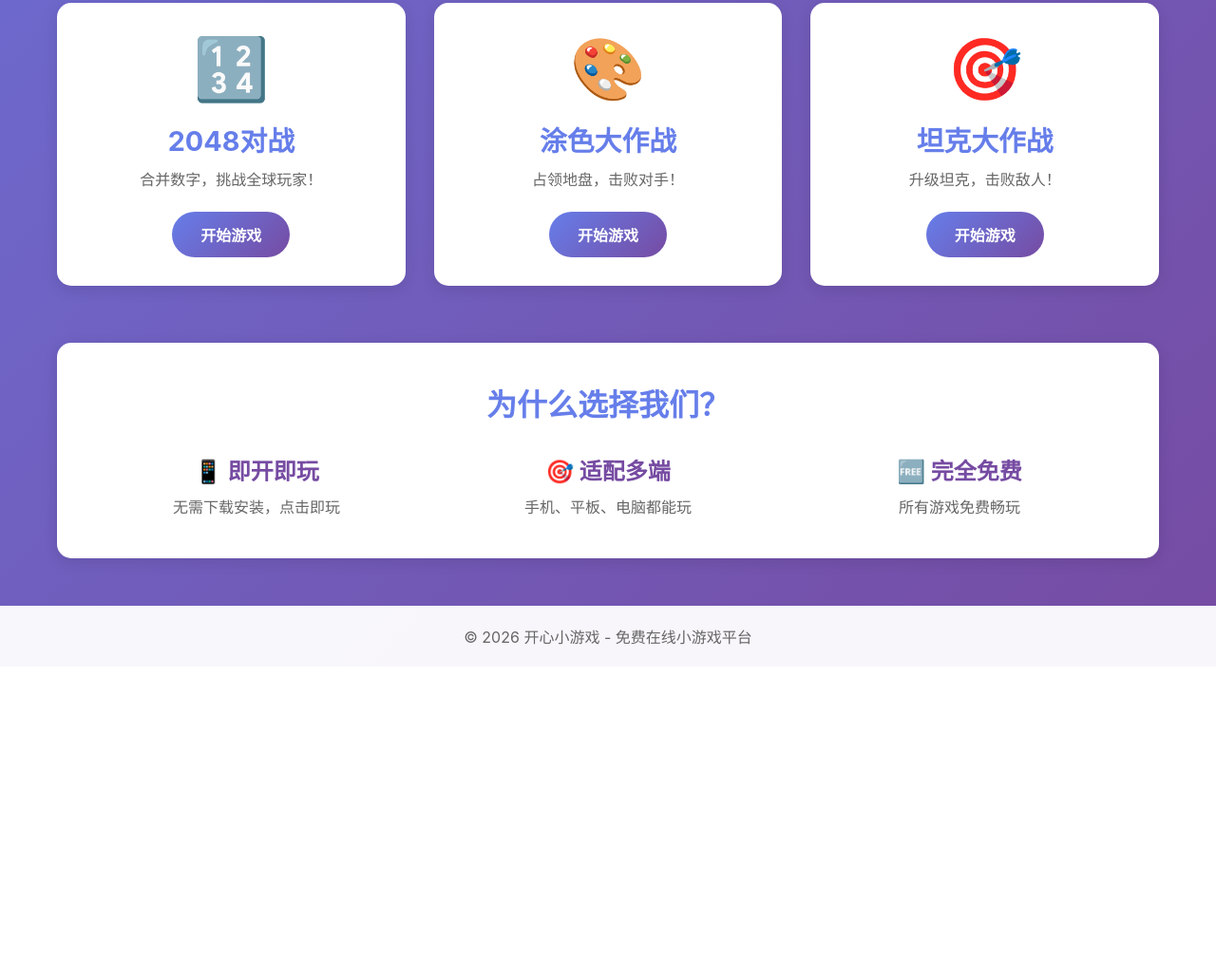
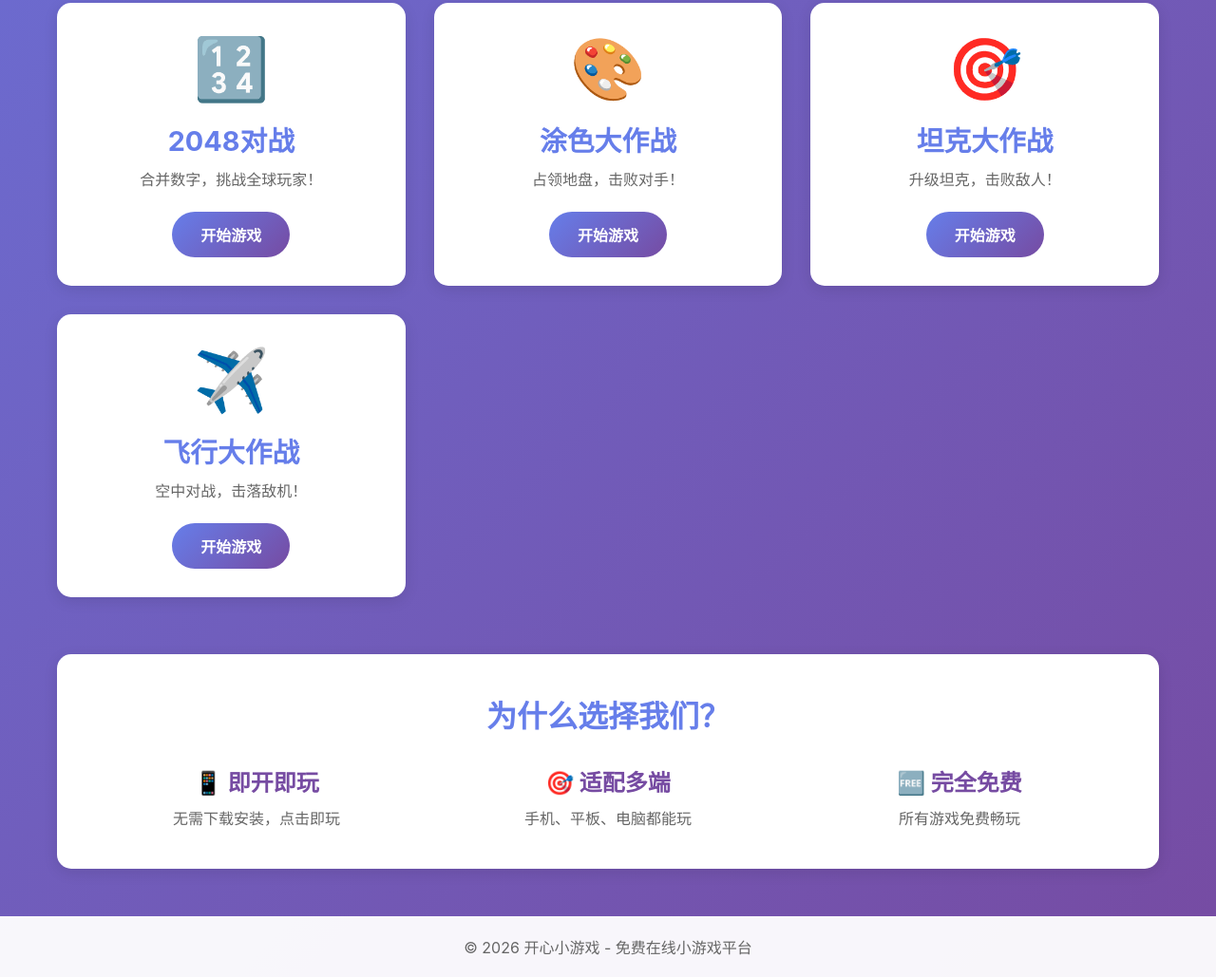
Before and after one commit to luckjackyer/game-website, a plain HTML site: page index.html in a window 1280 px wide. Shown: the part 1463-2492 px from the top of the page at 95% size. Before the commit the page ends 2165 px from the top, so only its background shows below. Drawn offline with Linux system fonts and the light colour scheme.

Commit message:
Update index.html

```diff
--- a/index.html
+++ b/index.html
@@ -128,6 +128,13 @@
                 <p>升级坦克，击败敌人！</p>
                 <span class="play-btn">开始游戏</span>
             </a>
+
+            <a href="games/wings-io.html" class="game-card">
+                <div class="game-icon">✈️</div>
+                <h2>飞行大作战</h2>
+                <p>空中对战，击落敌机！</p>
+                <span class="play-btn">开始游戏</span>
+            </a>
         </section>
 
         <section class="features">
```
